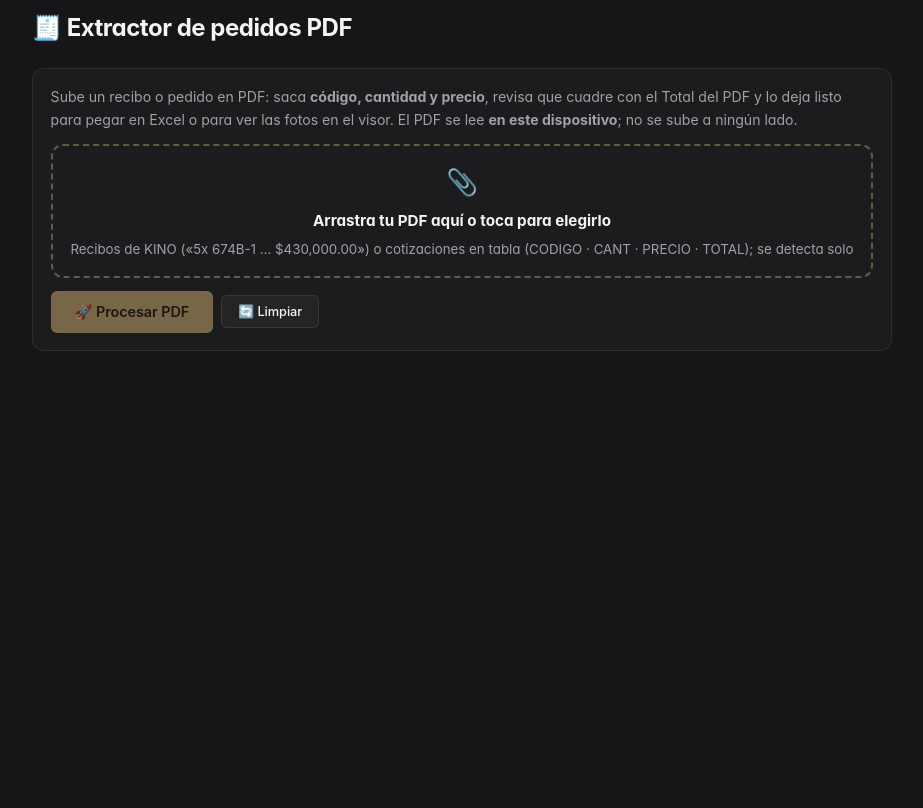
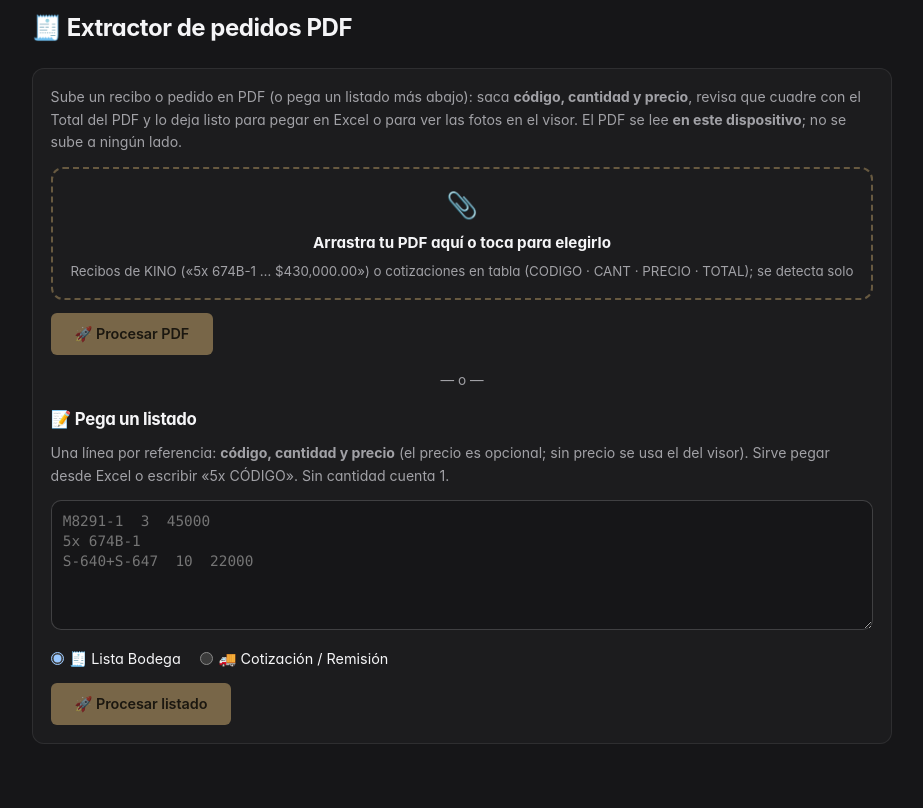
Before and after one commit to KINOCOMPANYV/viewfinder-kino-Visor, a PHP site: page /extractor in a window 1280 px wide. Shown: the part 128-936 px from the top of the page, without its empty margins (178-1101 px from the left). Before the commit the page ends 479 px from the top, so only its background shows below. Run offline with PHP 8.4, Linux system fonts and the light colour scheme; some libraries are stand-ins or nearby versions.

Commit message:
Extractor: pegar un listado (código, cantidad, precio) para Lista Bodega o Cotización (#129)
Claude-Session: https://claude.ai/code/session_013q6uFKYzkM8hpAV7NMqnG9

Co-authored-by: Claude <noreply@anthropic.com>

```diff
--- a/assets/js/extractor.js
+++ b/assets/js/extractor.js
@@ -11,6 +11,7 @@ let file = null;
 let result = null; // {items, order, warnings, map}
 let rows = [];     // items en el orden mostrado
 let pdfjs = null;
+let fromPaste = false; // la lista viene de un listado pegado, no de un PDF
 
 async function loadPdfjs() {
     if (!pdfjs) {
@@ -54,7 +55,7 @@ $('exRun').addEventListener('click', async () => {
         result = core.parseOrder(lines);
         if (!result.items.length) throw new Error('No se hallaron códigos ni cantidades en el PDF.');
         rows = result.items.map((it) => ({ ...it }));
-        editing = false; edited = false;
+        editing = false; edited = false; fromPaste = false;
         render();
         $('exClear').hidden = false;
         $('exResult').hidden = false;
@@ -67,9 +68,51 @@ $('exRun').addEventListener('click', async () => {
     }
 });
 
+// Listado pegado: arma el mismo resultado que un PDF (sin revisión contra el Total) y los precios que faltan salen del visor.
+$('exPaste').addEventListener('input', () => { $('exPasteRun').disabled = !$('exPaste').value.trim(); $('exClear').hidden = false; });
+$('exPasteRun').addEventListener('click', async () => {
+    const { items, bad } = core.parsePastedList($('exPaste').value);
+    const st = $('exPasteStatus');
+    if (!items.length) { st.textContent = '⚠️ No se encontró ningún código. Escribe uno por línea, por ejemplo «M8291-1 3 45000».'; return; }
+    const tabla = document.querySelector('input[name=exPasteType]:checked').value === 'remision';
+    file = null; fromPaste = true; editing = false; edited = false;
+    result = { items, warnings: [], map: items.map((it, i) => ({ page: 1, tag: '✓ pegado', text: it.code + ' × ' + it.qty + (it.priceText ? ' ' + it.priceText : '') })),
+        order: { format: tabla ? 'tabla' : 'recibo', number: '', client: '', clientPdf: '', date: '', totalText: '', total: null, canCheck: false,
+            unitPrices: true, noQty: false, itemsPdf: null, unitsPdf: null, itemsFound: items.length,
+            unitsFound: items.reduce((s, it) => s + (it.qty || 0), 0), sumPrice: 0 } };
+    rows = items.map((it) => ({ ...it }));
+    st.textContent = bad.length ? '⚠️ Se saltaron ' + bad.length + ' línea(s) sin código: ' + bad.slice(0, 3).join(' | ') + (bad.length > 3 ? '…' : '') : '';
+    const btn = $('exPasteRun'); btn.disabled = true; btn.textContent = '⏳ Buscando precios…';
+    try { await fillVisorPrices(); } catch (e) { st.textContent += ' (No se pudieron traer los precios del visor.)'; }
+    btn.disabled = false; btn.textContent = '🚀 Procesar listado';
+    result.items = rows.map((it) => ({ ...it })); // «Volver a lo pegado» conserva los precios del visor
+    render();
+    $('exClear').hidden = false;
+    $('exResult').hidden = false;
+    $('exResult').scrollIntoView({ behavior: 'smooth', block: 'start' });
+});
+
+// Precio del visor (público = SYS × multiplicador) para las líneas pegadas sin precio. Sin precio en el visor queda vacío.
+async function fillVisorPrices() {
+    const need = rows.filter((it) => it.price == null);
+    if (!need.length) return;
+    const r = await fetch('/enviar-catalogo/extraer', {
+        method: 'POST', credentials: 'same-origin',
+        headers: { 'Content-Type': 'application/json', 'X-CSRF-TOKEN': window.CS_CSRF || '', 'Accept': 'application/json' },
+        body: JSON.stringify({ codes: [...new Set(need.map((it) => it.code))] }),
+    });
+    const j = await r.json().catch(() => ({}));
+    if (!r.ok || !j.photos) throw new Error('error ' + r.status);
+    const st = core.priceStyle('$0');
+    need.forEach((it) => {
+        const p = Object.prototype.hasOwnProperty.call(j.photos, it.code) ? j.photos[it.code] : null;
+        if (p && p.price) { it.price = p.price; it.priceText = core.formatPrice(p.price, st); it.fromVisor = true; }
+    });
+}
+
 $('exClear').addEventListener('click', () => {
-    file = null; result = null; rows = []; editing = false; edited = false;
-    $('exFile').value = '';
+    file = null; result = null; rows = []; editing = false; edited = false; fromPaste = false;
+    $('exFile').value = ''; $('exPaste').value = ''; $('exPasteRun').disabled = true; $('exPasteStatus').textContent = '';
     $('exFileName').textContent = 'Arrastra tu PDF aquí o toca para elegirlo';
     $('exIcon').textContent = '📎';
     $('exDrop').classList.remove('ok');
@@ -105,7 +148,7 @@ function render() {
     const st = core.priceStyle(order.totalText || (result.items.find((i) => i.priceText) || {}).priceText || '$0');
     const cell = (label, val) => '<div><span>' + esc(label) + '</span>' + (val === '' || val == null ? '—' : val) + '</div>';
     $('exOrder').innerHTML = [
-        cell('Formato', order.format === 'tabla' ? 'Cotización en tabla' : 'Recibo'),
+        cell('Formato', fromPaste ? 'Listado pegado' : order.format === 'tabla' ? 'Cotización en tabla' : 'Recibo'),
         cell('N.º de pedido', esc(order.number)),
         cell('Cliente', '<input type="text" class="ex-edit" id="exClient" maxlength="120" value="' + esc(order.client) + '" placeholder="Escribe el cliente">' +
             (order.clientPdf && order.client !== order.clientPdf ? '<small class="ex-note">Del PDF: ' + esc(order.clientPdf) + '</small>'
@@ -266,8 +309,19 @@ $('exToVisor').addEventListener('click', () => {
 // orden mostrado) a /lista-pedido, que busca la foto de cada código y arma el PDF.
 $('exToOrder').addEventListener('click', () => {
     const o = result.order;
+    if (fromPaste && o.format === 'tabla') rows.forEach((it) => { // cotización: total de cada línea = cantidad × precio
+        it.lineTotal = it.price != null && it.qty != null ? it.price * it.qty : null;
+        it.lineTotalText = it.lineTotal == null ? '' : core.formatPrice(it.lineTotal, core.priceStyle(it.priceText));
+    });
+    if (fromPaste) { // listado pegado: no hay Total ni fecha del PDF; se arman con lo que hay para que el documento salga completo
+        const out = outRows(), withP = out.filter((it) => it.price != null);
+        o.itemsPdf = out.length; o.unitsPdf = out.reduce((s, it) => s + (+it.qty || 0), 0);
+        o.date = new Date().toLocaleDateString('es-CO');
+        o.totalText = withP.length ? core.formatPrice(withP.reduce((s, it) => s + it.price * (+it.qty || 0), 0), core.priceStyle(withP[0].priceText)) : '';
+    }
+    const showP = $('exShowPrice').checked; // «Mostrar precio» apagado: el documento sale sin precios
     const data = {
-        file: file ? file.name : '',
+        file: file ? file.name : (fromPaste ? 'listado pegado' : ''),
         order: { number: o.number || '', client: o.client || '', clientPdf: o.clientPdf ?? o.client ?? '', date: o.date || '', totalText: o.totalText || '',
             itemsPdf: o.itemsPdf ?? null, unitsPdf: o.unitsPdf ?? null, noQty: !!o.noQty,
             // Recibo cuyo precio por línea es el total de la línea (cuadra con el Total sin multiplicar): Pedido de bodega lo divide por la cantidad
@@ -275,7 +329,7 @@ $('exToOrder').addEventListener('click', () => {
             nit: o.nit || '', address: o.address || '', city: o.city || '', phone: o.phone || '', seller: o.seller || '' },
         // Tipo de documento: la cotización en tabla es una factura → Remisión; el recibo es un pedido → Lista Bodega
         docType: o.format === 'tabla' ? 'remision' : 'pedido',
-        items: outRows().map((it) => ({ code: it.code, qty: it.qty ?? null, desc: it.desc || '', priceText: it.priceText || '', lineTotalText: it.lineTotalText || '' })),
+        items: outRows().map((it) => ({ code: it.code, qty: it.qty ?? null, desc: it.desc || '', priceText: showP ? (it.priceText || '') : '', lineTotalText: showP ? (it.lineTotalText || '') : '' })),
         // Lista corregida a mano: los avisos de lectura del PDF ya no aplican (no se llevan al recuadro «Revisar» del PDF)
         warnings: edited ? [] : result.warnings.slice(),
         edited,
--- a/assets/js/extractor_core.js
+++ b/assets/js/extractor_core.js
@@ -68,6 +68,39 @@ export function formatPrice(n, style) {
     let [int, frac] = fixed.split('.');
     int = int.replace(/\B(?=(\d{3})+(?!\d))/g, st.thou);
     return (n < 0 ? '-' : '') + (st.symbol ? '$' : '') + int + (frac ? st.dec + frac : '');
+}
+
+/**
+ * Listado pegado a mano (en vez de subir el PDF): una línea por referencia «código cantidad precio», separados por
+ * espacios, tabulación (pegado de Excel), «;» o «,». Cantidad y precio opcionales (sin cantidad = 1; sin precio lo pone
+ * el visor). También sirve «5x CÓDIGO», «CÓDIGO x5» y el mismo texto de «📋 Copiar resultado» (con «UNIDAD»).
+ * Un entero de hasta 3 cifras (o con «x») es la cantidad si aún no hay una; lo demás con cifras («45000», «$45.000») es precio.
+ * @return {{items: Array, bad: string[]}} bad = líneas que no empiezan con un código
+ */
+export function parsePastedList(text) {
+    const items = [], bad = [];
+    String(text || '').split(/\r?\n/).forEach((raw) => {
+        const line = raw.trim();
+        if (!line) return;
+        let toks = line.split(/\t|;|\s+|,(?=\s)|,$/).map((t) => t.trim().replace(/,$/, '')).filter(Boolean)
+            .filter((t) => !/^(unidad|unidades|und|uds?|cant\.?|x)$/i.test(t));
+        let qty = null, priceText = '';
+        const m = /^(\d{1,5})\s*[x×]$/i.exec(toks[0] || '');
+        if (m && toks.length > 1) { qty = +m[1]; toks.shift(); }
+        const code = (toks.shift() || '').toUpperCase();
+        if (!looksLikeCode(code, false) && !(/^\d{3,}$/.test(code))) { bad.push(line); return; }
+        const desc = [];
+        for (const t of toks) {
+            // «5x»/«x5» siempre es cantidad; un entero solo, si tiene hasta 3 cifras (45000 sin «x» es precio)
+            const q = /^[x×](\d{1,5})$|^(\d{1,5})[x×]$|^(\d{1,3})$/i.exec(t);
+            if (q && qty === null) { qty = +(q[1] || q[2] || q[3]); continue; }
+            if (!priceText && MONEY.test(t) && readPrice(t) != null) { priceText = t; continue; }
+            desc.push(t);
+        }
+        const price = priceText ? readPrice(priceText) : null;
+        items.push({ code, qty: qty ?? 1, priceText, price, desc: desc.join(' '), n: items.length + 1 });
+    });
+    return { items, bad };
 }
 
 /** Orden natural: A2 antes que A10. */
--- a/templates/client/extractor.php
+++ b/templates/client/extractor.php
@@ -16,6 +16,7 @@
     <meta name="robots" content="noindex, nofollow">
     <title>Extractor de pedidos PDF · Viewfinder</title>
     <style>body{background:var(--color-bg,#161618);color:var(--color-text,#f5f5f7)}</style>
+    <script>window.CS_CSRF = '<?= csrfToken() ?>';</script>
     <script src="/assets/js/theme.js?v=<?= APP_VERSION ?>"></script>
     <link rel="stylesheet" href="/assets/css/style.css?v=<?= APP_VERSION ?>">
     <style>
@@ -31,6 +32,9 @@
         .ex-drop.ok { border-color:#2ecc71; background:rgba(46,204,113,0.10); }
         .ex-drop.ok b { color:#2ecc71; }
         .ex-drop.ok small { color:#7fd8a3; }
+        .ex-card [hidden], .ex-actions [hidden] { display:none !important; }
+        .ex-or { text-align:center; color:var(--color-text-muted,#a0a0b0); font-size:0.85rem; margin:0.9rem 0; }
+        .ex-paste { width:100%; box-sizing:border-box; min-height:130px; padding:0.6rem 0.7rem; background:var(--color-bg,#161618); color:var(--color-text,#f0f0f0); border:1px solid rgb(var(--rgb-fg,255 255 255) / 0.18); border-radius:10px; font:0.9rem/1.4 ui-monospace, SFMono-Regular, Menlo, monospace; resize:vertical; }
         .ex-actions { display:flex; flex-wrap:wrap; gap:0.5rem; margin-top:0.8rem; align-items:center; }
         .ex-review { border-radius:10px; padding:0.75rem 0.9rem; margin-bottom:1rem; font-size:0.9rem; }
         .ex-review.ok { background:rgba(37,211,102,0.1); border:1px solid rgba(37,211,102,0.45); }
@@ -94,7 +98,7 @@
         <h1 style="font-size:1.5rem; margin-bottom:1.25rem;">🧾 Extractor de pedidos PDF</h1>
 
         <section class="ex-card">
-            <p class="ex-help">Sube un recibo o pedido en PDF: saca <strong>código, cantidad y precio</strong>, revisa que cuadre con
+            <p class="ex-help">Sube un recibo o pedido en PDF (o pega un listado más abajo): saca <strong>código, cantidad y precio</strong>, revisa que cuadre con
                 el Total del PDF y lo deja listo para pegar en Excel o para ver las fotos en el visor. El PDF se lee
                 <strong>en este dispositivo</strong>; no se sube a ningún lado.</p>
             <label class="ex-drop" id="exDrop">
@@ -107,6 +111,19 @@
                 <button type="button" id="exRun" class="btn btn-primary" disabled>🚀 Procesar PDF</button>
                 <button type="button" id="exClear" class="btn btn-secondary btn-sm" hidden>🔄 Limpiar</button>
                 <span id="exStatus" class="ex-help" style="margin:0" aria-live="polite"></span>
+            </div>
+            <div class="ex-or">— o —</div>
+            <h2>📝 Pega un listado</h2>
+            <p class="ex-help">Una línea por referencia: <strong>código, cantidad y precio</strong> (el precio es opcional; sin precio se usa el del visor).
+                Sirve pegar desde Excel o escribir «5x CÓDIGO». Sin cantidad cuenta 1.</p>
+            <textarea id="exPaste" class="ex-paste" spellcheck="false" placeholder="M8291-1  3  45000&#10;5x 674B-1&#10;S-640+S-647  10  22000"></textarea>
+            <div class="ex-opts" style="margin:0.6rem 0 0">
+                <label><input type="radio" name="exPasteType" value="pedido" checked> 🧾 Lista Bodega</label>
+                <label><input type="radio" name="exPasteType" value="remision"> 🚚 Cotización / Remisión</label>
+            </div>
+            <div class="ex-actions">
+                <button type="button" id="exPasteRun" class="btn btn-primary" disabled>🚀 Procesar listado</button>
+                <span id="exPasteStatus" class="ex-help" style="margin:0" aria-live="polite"></span>
             </div>
         </section>
 
```
Also changed, not shown: docs/ARQUITECTURA.md (+1 -1 lines), docs/AVANCES.md (+1 -0 lines), tests/extractor_test.mjs (+10 -1 lines).
